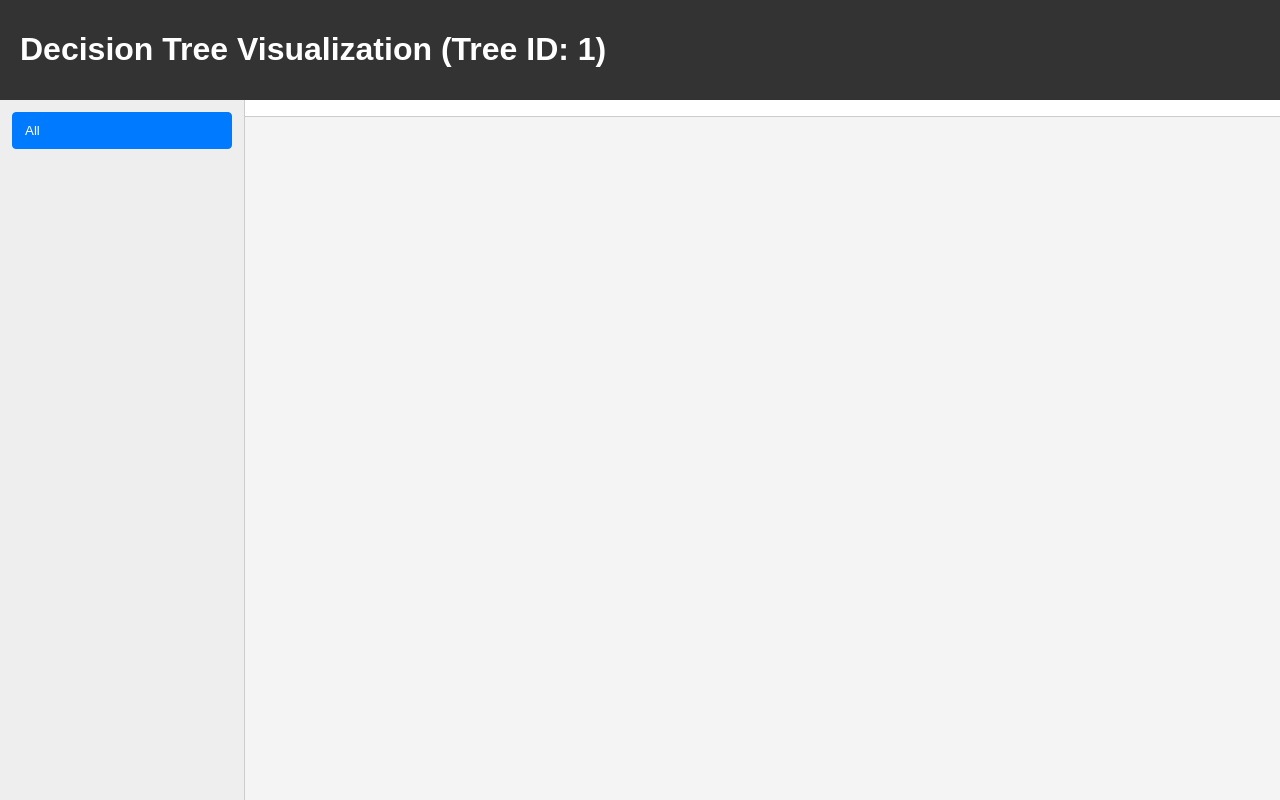
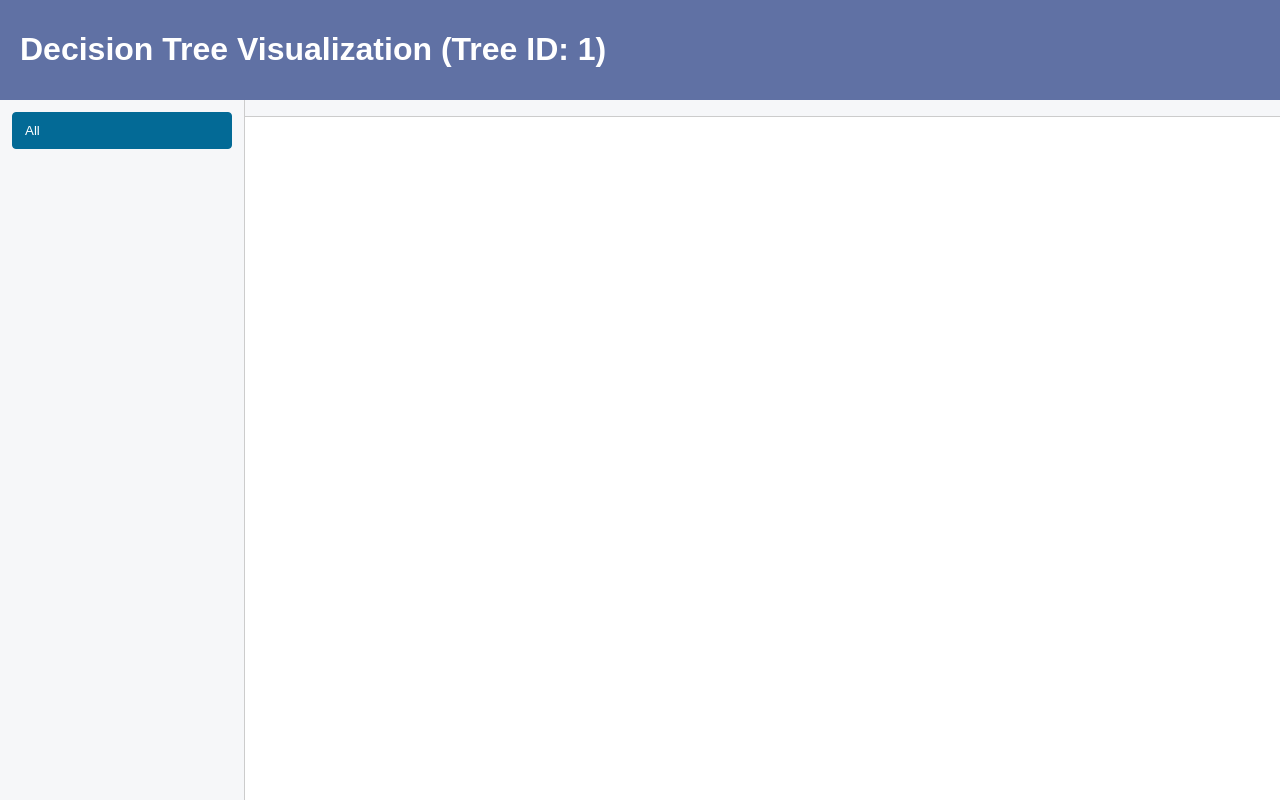
Before and after one commit to BolunHan/PyDecisionGraph, a Python web app: template decision_graph/decision_tree/webui/templates/index.html in a window 1280 px wide. Run offline with Jinja, Linux system fonts and the light colour scheme; the template is opened without the code that fills it: most values are stand-ins (such as "Sample title", 1, 10 or a date in 2020).

Commit message:
adapted a dracula theme

```diff
--- a/decision_graph/decision_tree/webui/static/style.css
+++ b/decision_graph/decision_tree/webui/static/style.css
@@ -1,63 +1,135 @@
+/* ===== Dracula & Alucard Palettes ===== */
 :root {
-    --bg: #f4f4f4;
-    --panel-bg: #ffffff;
-    --text-color: #222222;
-    --header-bg: #333333;
-    --header-text: #ffffff;
-    --tabs-bg: #eeeeee;
-    --tab-active-bg: #007bff;
-    --tab-active-text: #ffffff;
-    --muted-border: #cccccc;
-    --link-text: #000000;
-    --control-bg: #eeeeee;
-    --link-bg: rgba(255, 255, 255, 0.9);
-    --link-stroke: rgba(0, 0, 0, 0.6);
-    --logicnode-fill: lightsteelblue;
-    --logicnode-stroke: steelblue;
-    --actionnode-fill: lightskyblue;
-    --noaction-fill: lightgray;
-    --longaction-fill: lightgreen;
-    --shortaction-fill: lightcoral;
-    --cancelaction-fill: lightsalmon;
-    --rootlogicnode-fill: lightseagreen;
-    --breakpointnode-fill: red;
-    --defaultnode-fill: lightsteelblue;
-    --node-text: #000000;
-    --link-default: #ccc;
-    --switch-off-bg: #6c757d;
-    --switch-on-bg: #007bff;
-    --switch-knob-bg: #fff;
+    /* Alucard (Light Mode) */
+    --alucard-background:           hsl( 48, 100%,  96%);
+    --alucard-currentline:          hsl( 49,  18%,  36%);
+    --alucard-selection:            hsl(240,  18%,  84%);
+    --alucard-foreground:           hsl(  0,   0%,  12%);
+    --alucard-comment:              hsl( 49,  18%,  36%);
+    --alucard-red:                  hsl(  6,  66%,  48%);
+    --alucard-orange:               hsl( 24,  78%,  36%);
+    --alucard-yellow:               hsl( 48,  73%,  30%);
+    --alucard-green:                hsl(114,  84%,  24%);
+    --alucard-cyan:                 hsl(198,  96%,  30%);
+    --alucard-purple:               hsl(252,  54%,  54%);
+    --alucard-pink:                 hsl(336,  78%,  36%);
+
+    /* Alucard Brights (for accents) */
+    --alucard-bright-background:    hsl(220,  20%,  97%);
+    --alucard-bright-currentline:   hsl( 49,   9%,  62%);
+    --alucard-bright-selection:     hsl(227,  18%,  90%);
+    --alucard-bright-foreground:    hsl(228,  15%,  34%);
+    --alucard-bright-comment:       hsl(224,  12%,  68%);
+    --alucard-bright-red:           hsl(  0,  75%,  65%);
+    --alucard-bright-orange:        hsl( 17, 100%,  74%);
+    --alucard-bright-yellow:        hsl( 46,  83%,  70%);
+    --alucard-bright-green:         hsl(120,  73%,  75%);
+    --alucard-bright-cyan:          hsl(195,  53%,  79%);
+    --alucard-bright-blue:          hsl(214,  41%,  78%);
+    --alucard-bright-purple:        hsl(262,  38%,  66%);
+    --alucard-bright-pink:          hsl(312,  58%,  71%);
+
+    /* Dracula (Dark Mode) */
+    --dracula-background:           hsl(231,  15%,  18%);
+    --dracula-currentline:          hsl(225,  27%,  51%);
+    --dracula-selection:            hsl(232,  14%,  31%);
+    --dracula-foreground:           hsl( 60,  30%,  96%);
+    --dracula-comment:              hsl(225,  27%,  51%);
+    --dracula-red:                  hsl(  0,  78%,  72%);
+    --dracula-orange:               hsl( 31, 100%,  71%);
+    --dracula-yellow:               hsl( 65,  92%,  76%);
+    --dracula-green:                hsl(135,  94%,  65%);
+    --dracula-cyan:                 hsl(191,  97%,  77%);
+    --dracula-purple:               hsl(265,  89%,  78%);
+    --dracula-pink:                 hsl(326, 100%,  74%);
+
+    /* Dracula Dulls (for accents) */
+    --dracula-dull-background:      hsl(231,  15%,  26%);
+    --dracula-dull-currentline:     hsl(225,  26%,  25%);
+    --dracula-dull-selection:       hsl(232,  14%,  23%);
+    --dracula-dull-foreground:      hsl( 60,  30%,  27%);
+    --dracula-dull-comment:         hsl(225,  26%,  25%);
+    --dracula-dull-red:             hsl(  0, 100%,  40%);
+    --dracula-dull-orange:          hsl( 31, 100%,  40%);
+    --dracula-dull-yellow:          hsl( 65,  92%,  42%);
+    --dracula-dull-green:           hsl(135,  94%,  42%);
+    --dracula-dull-cyan:            hsl(191,  96%,  42%);
+    --dracula-dull-blue:            hsl(214,  76%,  57%);
+    --dracula-dull-purple:          hsl(265,  89%,  39%);
+    --dracula-dull-pink:            hsl(326, 100%,  39%);
+
+    /* ===== Default Theme: Alucard (Light) ===== */
+    --bg:                           #FFFFFF;
+    --panel-bg:                     var(--alucard-bright-background);
+    --text-color:                   var(--alucard-foreground);
+    --header-bg:                    var(--dracula-currentline);
+    --header-text:                  #FFFFFF;
+    --tabs-bg:                      var(--alucard-bright-background);
+    --tab-active-bg:                var(--alucard-cyan);
+    --tab-active-text:              #FFFFFF;
+    --muted-border:                 #CCCCCC;
+    --link-text:                    var(--alucard-foreground);
+    --control-bg:                   #EEEEEE;
+    --link-bg:                      rgba(255, 255, 255, 0.9);
+    --link-stroke:                  rgba(0, 0, 0, 0.3);
+
+    /* Node Colors – Alucard */
+    --logicnode-fill:               var(--alucard-bright-cyan);
+    --logicnode-stroke:             var(--alucard-cyan);
+    --actionnode-fill:              var(--alucard-bright-selection);
+    --noaction-fill:                var(--alucard-bright-comment);
+    --longaction-fill:              var(--alucard-bright-green);
+    --shortaction-fill:             var(--alucard-bright-red);
+    --cancelaction-fill:            var(--alucard-bright-orange);
+    --clearaction-fill:             var(--alucard-bright-red);
+    --rootlogicnode-fill:           #63CB91;
+    --breakpointnode-fill:          var(--alucard-bright-red);
+    --defaultnode-fill:             var(--alucard-bright-cyan);
+    --node-text:                    #000000;
+    --link-default:                 var(--alucard-bright-comment);
+
+    /* Switches – Alucard */
+    --switch-off-bg:                var(--alucard-bright-comment);
+    --switch-on-bg:                 hsl(213, 70%, 53%);
+    --switch-knob-bg:               #FFFFFF;
 }
 
+/* ===== Dark Theme: Dracula ===== */
 .dark-mode {
-    --bg: #10232d;
-    --panel-bg: #122b33;
-    --text-color: #dbeaf2;
-    --header-bg: #0d2630;
-    --header-text: #e6eef6;
-    --tabs-bg: #11272f;
-    --tab-active-bg: #2b6fa0;
-    --tab-active-text: #ffffff;
-    --muted-border: #233b46;
-    --link-text: #ffffff;
-    --control-bg: #12272f;
-    --link-bg: rgba(0, 0, 0, 0.45);
-    --link-stroke: rgba(255, 255, 255, 0.12);
-    --logicnode-fill: #2b6fa0;
-    --logicnode-stroke: #dbeaf2;
-    --actionnode-fill: #3a8edb;
-    --noaction-fill: #444;
-    --longaction-fill: #2e7d32;
-    --shortaction-fill: #c62828;
-    --cancelaction-fill: #ff7043;
-    --rootlogicnode-fill: darkslateblue;
-    --breakpointnode-fill: #ff1744;
-    --defaultnode-fill: #2b6fa0;
-    --node-text: #ffffff;
-    --link-default: #888;
-    --switch-off-bg: #444;
-    --switch-on-bg: #2b6fa0;
-    --switch-knob-bg: #fff;
+    /* UI Base */
+    --bg:                           var(--dracula-dull-background);
+    --panel-bg:                     var(--dracula-background);
+    --text-color:                   #FFFFFF;
+    --header-bg:                    var(--dracula-currentline);
+    --header-text:                  #FFFFFF;
+    --tabs-bg:                      var(--dracula-background);
+    --tab-active-bg:                var(--dracula-selection);
+    --tab-active-text:              var(--dracula-foreground);
+    --muted-border:                 var(--dracula-dull-background);
+    --link-text:                    var(--dracula-foreground);
+    --control-bg:                   var(--dracula-dull-selection);
+    --link-bg:                      rgba(40, 42, 54, 0.85);
+    --link-stroke:                  rgba(255, 255, 255, 0.15);
+
+    /* Node Colors – Dracula (base fills + bright strokes) */
+    --logicnode-fill:               var(--dracula-dull-cyan);
+    --logicnode-stroke:             var(--dracula-cyan);
+    --actionnode-fill:              var(--dracula-dull-selection);
+    --noaction-fill:                var(--dracula-dull-comment);
+    --longaction-fill:              var(--dracula-dull-green);
+    --shortaction-fill:             var(--dracula-dull-red);
+    --cancelaction-fill:            var(--dracula-dull-orange);
+    --clearaction-fill:             var(--dracula-dull-red);
+    --rootlogicnode-fill:           var(--dracula-dull-purple);
+    --breakpointnode-fill:          var(--dracula-dull-pink);
+    --defaultnode-fill:             var(--dracula-dull-cyan);
+    --node-text:                    #FFFFFF;
+    --link-default:                 #BBBBBB;
+
+    /* Switches – Dracula */
+    --switch-off-bg:                var(--dracula-comment);
+    --switch-on-bg:                 var(--dracula-green);
+    --switch-knob-bg:               var(--dracula-background);
 }
 
 body {
@@ -189,6 +261,10 @@ body {
 
 .node.CancelAction .node-rect {
     fill: var(--cancelaction-fill);
+}
+
+.node.ClearAction .node-rect {
+    fill: var(--clearaction-fill);
 }
 
 .node.RootLogicNode .node-rect {
```
